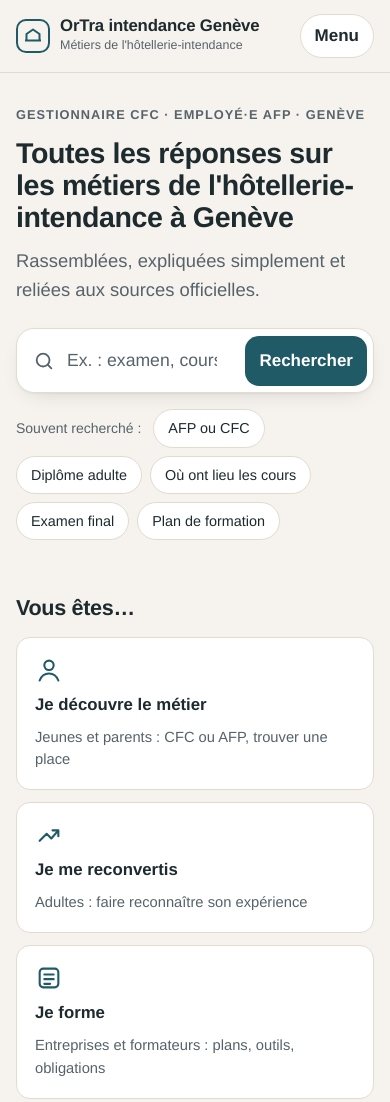
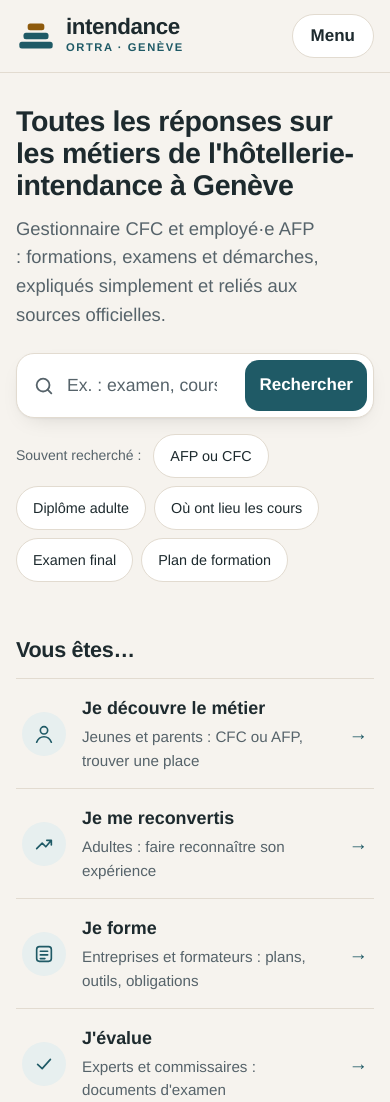
Before and after one commit to ortrage1/ortra-intendance-ge, an Astro site: page / in a window 390 px wide. Shown: the top 1102 px of the page. Built offline with nearby package versions, Linux system fonts and the light colour scheme; Astro itself is replaced by a stand-in of ours; a web font is replaced by a local one.

Commit message:
feat(design): logo « Trois niveaux », typographie lisible et corrections de l'audit
- Logo A (bandes empilées) dans l'en-tête et en icône d'onglet
- Atkinson Hyperlegible Next pour le texte, Hanken Grotesk pour les titres
- Zones tactiles de 44 px (pastilles, filtres, menu, navigation)
- Fil d'Ariane à la place des étiquettes au-dessus des titres
- « Vous êtes… » en liste de chemins au lieu de cartes identiques
- Encadré « autre nom » sans barre latérale ; fiche métier avec diplôme et durée
- Tableau des salaires lisible sur téléphone ; chiffres alignés
- Sélection de texte, curseur et barre de défilement aux couleurs du site

Co-Authored-By: RuFlo <ruv@ruv.net>

```diff
--- a/package.json
+++ b/package.json
@@ -14,6 +14,7 @@
     "node": ">=22.23.4"
   },
   "dependencies": {
+    "@fontsource-variable/atkinson-hyperlegible-next": "5.3.0",
     "@fontsource-variable/hanken-grotesk": "5.3.0",
     "astro": "7.4.7"
   },
--- /dev/null
+++ b/src/components/Logo.astro
@@ -0,0 +1,26 @@
+---
+// Logo retenu (piste A, « Trois niveaux ») : trois bandes empilées,
+// linge plié et parcours AFP → CFC → brevet. La bande du haut marque l'étape suivante.
+interface Props { size?: number }
+const { size = 40 } = Astro.props;
+---
+<span class="logo-lockup">
+  <svg class="mark" width={size} height={size} viewBox="0 0 48 48" aria-hidden="true" focusable="false">
+    <rect class="top" x="14" y="9" width="20" height="8" rx="3" />
+    <rect x="9" y="20" width="30" height="8" rx="3" />
+    <rect x="4" y="31" width="40" height="8" rx="3" />
+  </svg>
+  <span class="words">
+    <span class="name">intendance</span>
+    <span class="org">OrTra · Genève</span>
+  </span>
+</span>
+
+<style>
+  .logo-lockup { display: inline-flex; align-items: center; gap: 10px }
+  .mark { flex: none; fill: var(--accent) }
+  .mark .top { fill: var(--afp) }
+  .words { display: flex; flex-direction: column; gap: 1px }
+  .name { font-family: var(--f-display); font-size: 1.4rem; font-weight: 800; letter-spacing: -0.02em; line-height: 1; color: var(--ink) }
+  .org { font-family: var(--f-display); font-size: .7rem; font-weight: 700; letter-spacing: .14em; text-transform: uppercase; color: var(--accent) }
+</style>
--- a/src/components/Search.astro
+++ b/src/components/Search.astro
@@ -173,12 +173,12 @@ const suggestions = ['AFP ou CFC', 'Diplôme adulte', 'Où ont lieu les cours',
   @media (max-width: 480px) { .btn { padding: 12px 14px } }
   .chips { display: flex; flex-wrap: wrap; align-items: center; gap: 8px; margin-top: 16px; max-width: 44rem }
   .chips > span { font-size: .875rem; color: var(--muted); margin-right: 4px }
-  .chip { font: inherit; font-size: .9rem; font-weight: 500; color: var(--ink); background: var(--surface); border: 1px solid var(--line); border-radius: 999px; padding: 7px 14px; cursor: pointer; transition: border-color var(--dur-fast) var(--ease), background var(--dur-fast) var(--ease) }
+  .chip { font: inherit; font-size: .9rem; font-weight: 500; min-height: var(--tap); color: var(--ink); background: var(--surface); border: 1px solid var(--line); border-radius: 999px; padding: 0 16px; cursor: pointer; transition: border-color var(--dur-fast) var(--ease), background var(--dur-fast) var(--ease) }
   .chip:hover { border-color: var(--accent); background: var(--soft) }
   .results { max-width: 44rem; margin-top: 16px }
   .results :global(.results-head) { display: flex; flex-wrap: wrap; align-items: center; justify-content: space-between; gap: 8px; font-size: .9rem; color: var(--muted); margin-bottom: 10px; animation: fade var(--dur) var(--ease) both }
   .results :global(.filters) { display: flex; gap: 6px }
-  .results :global(.filters button) { font: inherit; font-size: .85rem; font-weight: 650; color: var(--muted); background: transparent; border: 1px solid var(--line); border-radius: 999px; padding: 4px 12px; cursor: pointer }
+  .results :global(.filters button) { font: inherit; font-size: .85rem; font-weight: 650; min-height: var(--tap); min-width: var(--tap); color: var(--muted); background: transparent; border: 1px solid var(--line); border-radius: 999px; padding: 0 14px; cursor: pointer }
   .results :global(.filters button[aria-pressed='true']) { color: var(--accent-ink); background: var(--accent); border-color: var(--accent) }
   .results :global(.answer) { background: var(--surface); border: 1.5px solid var(--accent); border-radius: var(--radius); padding: 18px 20px; margin-bottom: 14px; animation: fade var(--dur) var(--ease) both }
   .results :global(.answer h3) { margin: 6px 0 8px }
--- a/src/layouts/Base.astro
+++ b/src/layouts/Base.astro
@@ -1,6 +1,8 @@
 ---
 import '@fontsource-variable/hanken-grotesk';
+import '@fontsource-variable/atkinson-hyperlegible-next';
 import '../styles/global.css';
+import Logo from '../components/Logo.astro';
 
 interface Props {
   title: string;
@@ -32,8 +34,7 @@ const nav = [
     <header class="site-head">
       <div class="wrap head-row">
         <a class="logo" href="/" aria-label="Accueil, OrTra intendance Genève">
-          <svg width="34" height="34" viewBox="0 0 34 34" aria-hidden="true"><rect x="1" y="1" width="32" height="32" rx="9" fill="none" stroke="currentColor" stroke-width="2"/><path d="M9 21.5h16M10.5 21.5v-6.5l6.5-4.5 6.5 4.5v6.5" fill="none" stroke="currentColor" stroke-width="2" stroke-linejoin="round"/></svg>
-          <span><b>OrTra intendance Genève</b><small>Métiers de l'hôtellerie-intendance</small></span>
+          <Logo />
         </a>
         <nav aria-label="Navigation principale">
           <button class="menu-btn" type="button" aria-expanded="false" aria-controls="menu">Menu</button>
@@ -71,15 +72,12 @@ const nav = [
 <style>
   .site-head { border-bottom: 1px solid var(--line); background: var(--bg) }
   .head-row { display: flex; align-items: center; justify-content: space-between; gap: 16px; padding-block: 14px; position: relative }
-  .logo { display: flex; align-items: center; gap: 10px; color: var(--ink); text-decoration: none; min-width: 0 }
-  .logo svg { flex: none; color: var(--accent) }
-  .logo b { display: block; font-size: 1.05rem; line-height: 1.1; letter-spacing: -0.01em }
-  .logo small { display: block; color: var(--muted); font-size: .78rem }
+  .logo { display: flex; align-items: center; min-height: var(--tap); text-decoration: none; min-width: 0; border-radius: 8px }
   .nav { display: flex; gap: 4px; list-style: none; margin: 0; padding: 0 }
-  .nav a { display: block; text-decoration: none; padding: 8px 12px; border-radius: 999px; font-weight: 500; font-size: .95rem; color: var(--ink); transition: background var(--dur-fast) var(--ease) }
+  .nav a { display: flex; align-items: center; min-height: var(--tap); text-decoration: none; padding: 0 14px; border-radius: 999px; font-weight: 500; font-size: .95rem; color: var(--ink); transition: background var(--dur-fast) var(--ease) }
   .nav a:hover { background: var(--soft) }
   .nav a[aria-current='page'] { background: var(--soft); color: var(--accent); font-weight: 650 }
-  .menu-btn { display: none; font: inherit; font-weight: 600; background: var(--surface); color: var(--ink); border: 1px solid var(--line); border-radius: 999px; padding: 8px 14px; cursor: pointer }
+  .menu-btn { display: none; font: inherit; font-weight: 600; min-height: var(--tap); background: var(--surface); color: var(--ink); border: 1px solid var(--line); border-radius: 999px; padding: 0 18px; cursor: pointer }
   @media (max-width: 860px) {
     .menu-btn { display: inline-block }
     .nav { display: none; position: absolute; right: max(16px, env(safe-area-inset-right, 0px)); top: calc(100% + 6px); flex-direction: column; background: var(--surface); border: 1px solid var(--line); border-radius: var(--radius); padding: 8px; min-width: 14rem; box-shadow: 0 16px 32px -18px rgb(0 0 0 / .35); z-index: 20 }
--- a/src/pages/documents.astro
+++ b/src/pages/documents.astro
@@ -14,6 +14,7 @@ const badge = (f: string) => (f === 'les-deux' ? 'CFC·AFP' : f.toUpperCase());
 ---
 <Base title="Documents" description="Bibliothèque des documents officiels sur les formations CFC et AFP en hôtellerie-intendance.">
   <div class="wrap page">
+    <nav class="crumbs" aria-label="Fil d'Ariane"><ol><li><a href="/">Accueil</a></li><li aria-current="page">Documents</li></ol></nav>
     <h1>Documents</h1>
     <p class="lede">Les documents officiels en vigueur, avec leur éditeur et leur date de vérification. Les documents s'ouvrent chez leur éditeur.</p>
 
@@ -61,7 +62,7 @@ const badge = (f: string) => (f === 'les-deux' ? 'CFC·AFP' : f.toUpperCase());
   .page { padding-block: 40px 0 }
   .lede { font-size: 1.12rem; color: var(--muted); max-width: var(--measure) }
   .filters { display: flex; gap: 6px; margin: 20px 0 8px }
-  .filters button { font: inherit; font-size: .9rem; font-weight: 650; color: var(--muted); background: var(--surface); border: 1px solid var(--line); border-radius: 999px; padding: 6px 14px; cursor: pointer }
+  .filters button { font: inherit; font-size: .9rem; font-weight: 650; min-height: var(--tap); min-width: var(--tap); color: var(--muted); background: var(--surface); border: 1px solid var(--line); border-radius: 999px; padding: 0 16px; cursor: pointer }
   .filters button[aria-pressed='true'] { color: var(--accent-ink); background: var(--accent); border-color: var(--accent) }
   .groupe { margin-top: 32px; max-width: 52rem }
   .groupe h2 { font-size: 1.2rem }
--- a/src/pages/index.astro
+++ b/src/pages/index.astro
@@ -16,9 +16,8 @@ const badge = (f: string) => (f === 'les-deux' ? 'CFC·AFP' : f.toUpperCase());
 <Base title="Accueil">
   <section class="hero">
     <div class="wrap">
-      <p class="eyebrow">Gestionnaire CFC · Employé·e AFP · Genève</p>
       <h1>Toutes les réponses sur les métiers de l'hôtellerie-intendance à Genève</h1>
-      <p class="lede">Rassemblées, expliquées simplement et reliées aux sources officielles.</p>
+      <p class="lede">Gestionnaire CFC et employé·e AFP : formations, examens et démarches, expliqués simplement et reliés aux sources officielles.</p>
       <Search />
     </div>
   </section>
@@ -26,14 +25,17 @@ const badge = (f: string) => (f === 'les-deux' ? 'CFC·AFP' : f.toUpperCase());
   <section class="block">
     <div class="wrap">
       <h2>Vous êtes…</h2>
-      <div class="profiles">
+      <ul class="paths">
         {profils.map((p) => (
-          <button class="profile" type="button" data-q={p.q}>
-            <svg width="28" height="28" viewBox="0 0 24 24" aria-hidden="true"><path d={p.icone} fill="none" stroke="currentColor" stroke-width="1.8" stroke-linecap="round" stroke-linejoin="round" /></svg>
-            <strong>{p.titre}</strong><span>{p.texte}</span>
-          </button>
+          <li>
+            <button class="path" type="button" data-q={p.q}>
+              <span class="ico" aria-hidden="true"><svg width="22" height="22" viewBox="0 0 24 24"><path d={p.icone} fill="none" stroke="currentColor" stroke-width="1.8" stroke-linecap="round" stroke-linejoin="round" /></svg></span>
+              <span class="txt"><strong>{p.titre}</strong><span>{p.texte}</span></span>
+              <span class="go" aria-hidden="true">→</span>
+            </button>
+          </li>
         ))}
-      </div>
+      </ul>
     </div>
   </section>
 
@@ -76,19 +78,22 @@ const badge = (f: string) => (f === 'les-deux' ? 'CFC·AFP' : f.toUpperCase());
 
 <style>
   .hero { padding-block: clamp(32px, 6vw, 72px) clamp(16px, 3vw, 32px) }
-  .eyebrow { font-size: .8rem; font-weight: 650; letter-spacing: .08em; text-transform: uppercase; color: var(--muted); margin: 0 0 12px }
   h1 { max-width: 22ch }
-  .lede { font-size: 1.15rem; color: var(--muted); max-width: 46ch; margin: 0 0 24px }
+  .lede { font-size: 1.15rem; color: var(--muted); max-width: 52ch; margin: 0 0 24px }
   .block { padding-block: clamp(24px, 4vw, 44px) }
-  .profiles { display: grid; grid-template-columns: repeat(4, minmax(0, 1fr)); gap: 12px }
-  @media (max-width: 900px) { .profiles { grid-template-columns: repeat(2, minmax(0, 1fr)) } }
-  @media (max-width: 460px) { .profiles { grid-template-columns: 1fr } }
-  .profile { display: flex; flex-direction: column; gap: 8px; text-align: left; font: inherit; color: inherit; background: var(--surface); border: 1px solid var(--line); border-radius: var(--radius); padding: 18px; cursor: pointer; transition: border-color var(--dur-fast) var(--ease), transform var(--dur) var(--ease), box-shadow var(--dur) var(--ease) }
-  .profile:hover { border-color: var(--accent); transform: translateY(-2px); box-shadow: 0 10px 24px -16px rgb(0 0 0 / .35) }
-  .profile:active { transform: scale(.99) }
-  .profile svg { color: var(--accent) }
-  .profile strong { font-size: 1.05rem }
-  .profile span { font-size: .92rem; color: var(--muted) }
+  /* « Vous êtes… » : quatre chemins sous forme de liste, pas de cartes identiques. */
+  .paths { list-style: none; margin: 0; padding: 0; display: grid; grid-template-columns: repeat(2, minmax(0, 1fr)); column-gap: clamp(24px, 4vw, 56px); border-top: 1px solid var(--line) }
+  @media (max-width: 720px) { .paths { grid-template-columns: 1fr } }
+  .paths li { border-bottom: 1px solid var(--line) }
+  .path { width: 100%; display: grid; grid-template-columns: auto minmax(0, 1fr) auto; align-items: center; gap: 16px; padding: 16px 6px; text-align: left; font: inherit; color: inherit; background: transparent; border: 0; border-radius: 10px; cursor: pointer; transition: background var(--dur-fast) var(--ease) }
+  .path:hover { background: var(--soft) }
+  .path .ico { width: 44px; height: 44px; border-radius: 50%; display: grid; place-items: center; background: var(--soft); color: var(--accent); transition: background var(--dur-fast) var(--ease), color var(--dur-fast) var(--ease) }
+  .path:hover .ico { background: var(--accent); color: var(--accent-ink) }
+  .path .txt { display: flex; flex-direction: column; gap: 2px; min-width: 0 }
+  .path strong { font-family: var(--f-display); font-size: 1.12rem }
+  .path .txt span { font-size: .95rem; color: var(--muted) }
+  .path .go { color: var(--accent); font-size: 1.2rem; transition: transform var(--dur-fast) var(--ease) }
+  .path:hover .go { transform: translateX(4px) }
   .split { display: grid; grid-template-columns: minmax(0, 1fr) minmax(0, 1fr); gap: clamp(24px, 4vw, 56px) }
   @media (max-width: 820px) { .split { grid-template-columns: 1fr } }
   .more { margin: 12px 0 0; font-weight: 600 }
--- a/src/pages/reponses/[id].astro
+++ b/src/pages/reponses/[id].astro
@@ -13,7 +13,7 @@ const autres = (await getCollection('reponses')).filter((r) => r.id !== reponse.
 ---
 <Base title={reponse.data.titre} description={reponse.data.resume}>
   <article class="wrap narrow page" data-pagefind-body data-pagefind-filter={`formation:${reponse.data.formation}`}>
-    <p class="kicker"><a href="/">Accueil</a> · Question fréquente</p>
+    <nav class="crumbs" aria-label="Fil d'Ariane"><ol><li><a href="/">Accueil</a></li><li>Questions fréquentes</li></ol></nav>
     <h1 data-pagefind-meta="title">{reponse.data.titre}</h1>
     <p class="lede"><strong>En bref.</strong> {reponse.data.resume}</p>
     <div class="prose table-scroll"><Content /></div>
@@ -29,7 +29,6 @@ const autres = (await getCollection('reponses')).filter((r) => r.id !== reponse.
 
 <style>
   .page { padding-block: 40px 0 }
-  .kicker { color: var(--muted); font-size: .9rem; margin: 0 0 10px }
   .lede { font-size: 1.12rem; background: var(--soft); border-radius: 12px; padding: 14px 16px; max-width: var(--measure) }
   .others { padding-block: 40px 0 }
 </style>
--- a/src/styles/global.css
+++ b/src/styles/global.css
@@ -15,7 +15,11 @@
   --warn-bg: #FBF1DC;
   --mark: #F6E7C8;
 
-  --f-body: "Hanken Grotesk Variable", "Helvetica Neue", Arial, sans-serif;
+  /* Titres et logo : Hanken Grotesk. Texte courant : Atkinson Hyperlegible Next,
+     conçue pour la lisibilité (malvoyance, dyslexie, lecteurs allophones). */
+  --f-display: "Hanken Grotesk Variable", "Helvetica Neue", Arial, sans-serif;
+  --f-body: "Atkinson Hyperlegible Next Variable", "Helvetica Neue", Arial, sans-serif;
+  --tap: 44px;
   --text-base: 1.0625rem;
   --h1: clamp(1.75rem, 1.2rem + 2.4vw, 2.75rem);
   --h2: clamp(1.35rem, 1.1rem + 1vw, 1.75rem);
@@ -43,7 +47,10 @@ img { max-width: 100%; height: auto }
 a { color: var(--accent); text-underline-offset: .18em }
 a:hover { text-decoration-thickness: 2px }
 :focus-visible { outline: 3px solid var(--accent); outline-offset: 3px; border-radius: 4px }
-h1, h2, h3 { line-height: 1.12; text-wrap: balance; letter-spacing: -0.015em }
+::selection { background: var(--mark); color: var(--ink) }
+html { scrollbar-color: color-mix(in srgb, var(--accent) 45%, var(--line)) var(--bg); caret-color: var(--accent) }
+h1, h2, h3 { font-family: var(--f-display); line-height: 1.12; text-wrap: balance; letter-spacing: -0.015em }
+table, .num { font-variant-numeric: tabular-nums }
 h1 { font-size: var(--h1); font-weight: 750; margin: 0 0 14px }
 h2 { font-size: var(--h2); font-weight: 700; margin: 0 0 16px }
 h3 { font-size: 1.15rem; font-weight: 700; margin: 0 0 8px }
@@ -81,6 +88,14 @@ p { text-wrap: pretty }
 .prose table { border-collapse: collapse; width: 100%; font-size: .95rem; margin: 8px 0 20px }
 .prose th, .prose td { text-align: left; padding: 10px 12px; border-bottom: 1px solid var(--line); vertical-align: top }
 .prose thead th { font-size: .8rem; text-transform: uppercase; letter-spacing: .05em; color: var(--muted) }
+.prose tbody th { font-weight: 700 }
+.prose tbody td { white-space: nowrap }
+/* Fil d'Ariane : repère de navigation, pas une étiquette décorative. */
+.crumbs { font-size: .9rem; color: var(--muted); margin: 0 0 12px }
+.crumbs ol { display: flex; flex-wrap: wrap; gap: 4px 8px; list-style: none; margin: 0; padding: 0 }
+.crumbs li + li::before { content: "›"; margin-right: 8px; color: var(--line) }
+.crumbs a { color: var(--muted) }
+.crumbs a:hover { color: var(--accent) }
 .table-scroll { overflow-x: auto }
 .prose ul { padding-left: 1.2em }
 .prose li + li { margin-top: 4px }
```
Also changed, not shown: src/content/reponses/salaire-apprentis.md (+3 -3 lines), src/pages/metiers/[id].astro (+12 -4 lines), public/favicon.svg, 1 other file.
